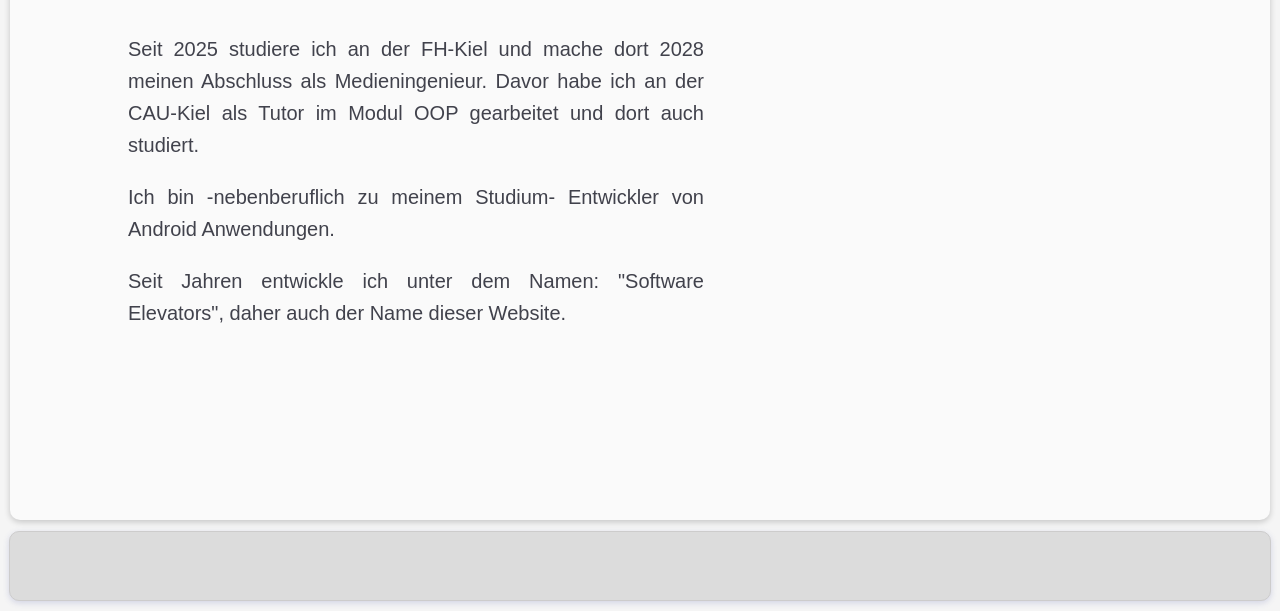
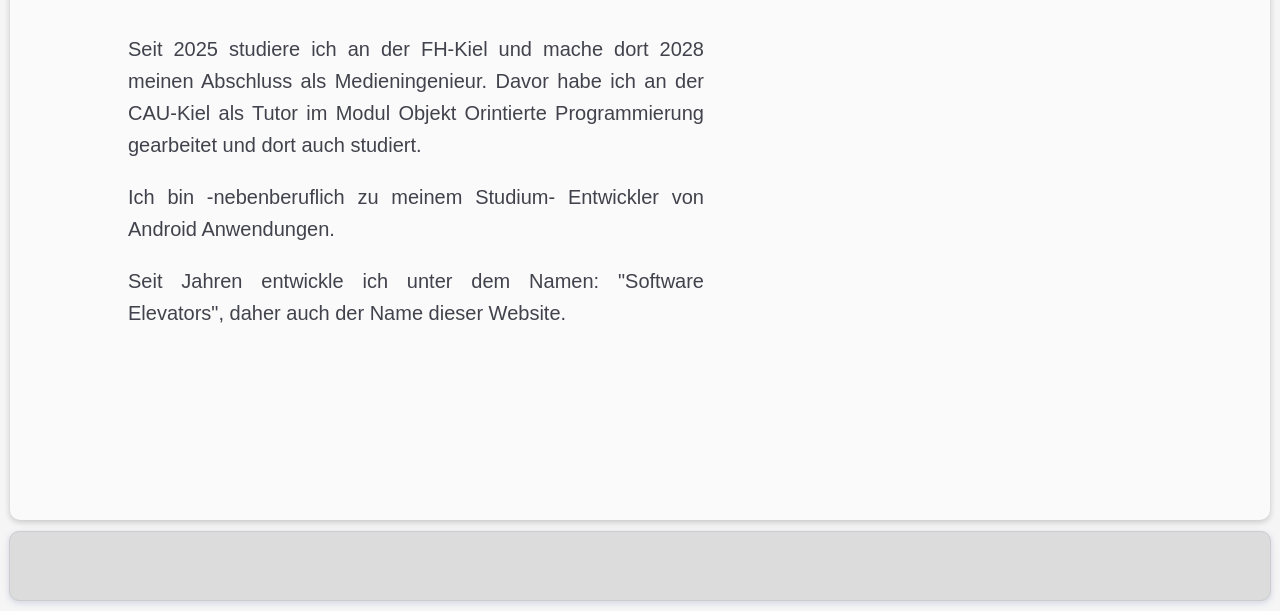
Before and after one commit to SchneeWelt/Software-Elevators, a plain HTML site: page html/überMich.html in a window 1280 px wide. Shown: the part 218-829 px from the top of the page. Drawn offline with Linux system fonts and the light colour scheme; files whose address does not match are found by name.

Commit message:
Add files via upload

```diff
--- a/html/überMich.html
+++ b/html/überMich.html
@@ -37,8 +37,8 @@
                 <p>
                 Seit 2025 studiere ich an der FH-Kiel und mache dort 2028
                 meinen Abschluss als Medieningenieur. Davor habe ich an
-                der CAU-Kiel als Tutor im Modul OOP gearbeitet und dort
-                auch studiert.
+                der CAU-Kiel als Tutor im Modul Objekt Orintierte Programmierung
+                gearbeitet und dort auch studiert.
                 <p>
                 Ich bin -nebenberuflich zu meinem Studium- Entwickler von Android Anwendungen.
                 <p>
```
